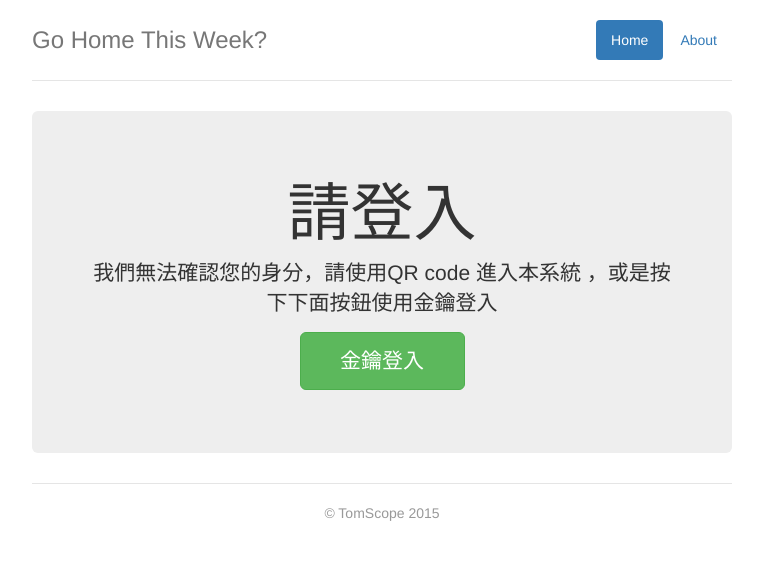
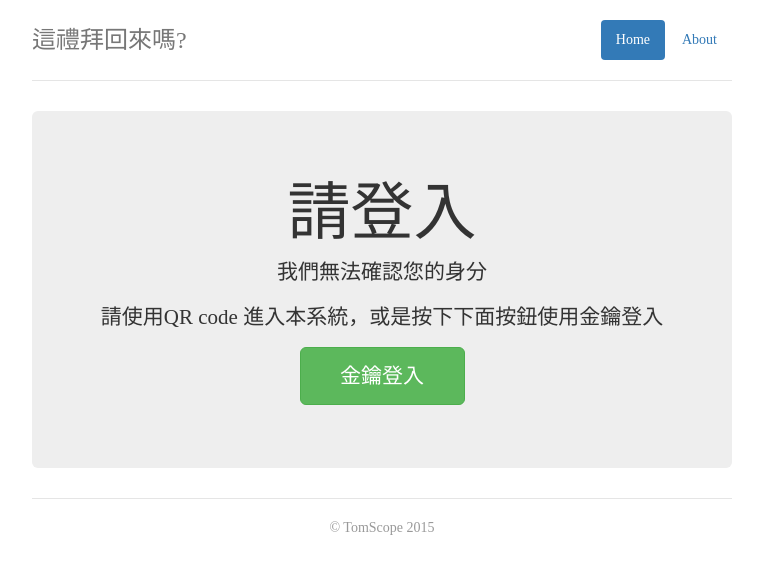
Before and after one commit to TomazWang/backhome, a Django app: page / in a window 1280 px wide. Shown: the top 574 px of the page, without its empty margins (258-1021 px from the left). Run offline with Django 3.2, Linux system fonts and the light colour scheme; some libraries are stand-ins or nearby versions; some web fonts are replaced.

Commit message:
add select request url add decision model modify templates with includes and Noto font

```diff
--- a/backhome/urls.py
+++ b/backhome/urls.py
@@ -7,5 +7,6 @@ urlpatterns = patterns('',
     # url(r'^blog/', include('blog.urls')),
 
     url(r'^admin/', include(admin.site.urls)),
-    url(r'^$', 'page.views.select'),
+    url(r'^$', 'page.views.select_page'),
+    url(r'^select', 'page.views.select'),
 )
--- a/page/views.py
+++ b/page/views.py
@@ -2,11 +2,13 @@ from django.shortcuts import render
 from django.http import HttpResponse
 
 from page.models import Member
+from page.models import Group
+from page.models import Decision
 # Create your views here.
 
 
 
-def select(request):
+def select_page(request):
 
 	# 1. check if login
 	# check POST data
@@ -15,6 +17,7 @@ def select(request):
 	member_id = post_data.get('usr_id',str(0))
 	key = post_data.get('key','0')
 
+	# page = render(request,'select_page.html')
 	page = render(request,'login_page.html')
 
 	if key == "6oHOME0NO7k3yFORpr12e" :
@@ -25,7 +28,7 @@ def select(request):
 		# 3. render into page
 		page = render(
 				request ,
-				'select_page,html',
+				'select_page.html',
 				{
 					'member':member,
 				}
@@ -36,3 +39,19 @@ def select(request):
 	else :
 		pass
 	return page
+
+
+def select(request):
+
+	post_data = request.POST
+
+	member_id = post_data.get('member_id',str(0))
+	member = Member.objects.filter(id=member_id)
+
+	decision = post_data.get('decision','NDY')
+
+	decisiton_data = Decision.objects.create(member = member, decision = decision)
+
+	decisiton_data.save()
+
+	page = render(request, 'see_all')
--- a/static/styles/select_page_style.css
+++ b/static/styles/select_page_style.css
@@ -1,10 +1,27 @@
 /* 思源體 */
+@font-face{
+  font-family: NotoSansHant-Bold;
+  src :url(fonts/NotoSansHant-Bold.otf);
+}
 
+
+
+@font-face{
+  font-family: NotoSansHant-Regular;
+  src :url(fonts/NotoSansHant-Regular.otf);
+}
+
+
+@font-face{
+  font-family: NotoSansHant-Thin;
+  src :url(fonts/NotoSansHant-Thin.otf);
+}
 
 /* Space out content a bit */
 body {
   padding-top: 20px;
   padding-bottom: 20px;
+  font-family: NotoSansHant-Regular;
 
 }
 
@@ -38,7 +55,23 @@ body {
 
 
 .options {
-	width: 30%;
+	min-width: 30%;
+}
+
+
+.jumbotron > h1{
+  font-family: NotoSansHant-Bold;
+}
+
+
+.lead-thin{
+  font-family: NotoSansHant-Thin;
+}
+
+#not_me_link{
+   cursor: pointer;
+   padding-top: 20px;
+   font-size: 120%;
 }
 
 
--- /dev/null
+++ b/templates/includes/general_header.html
@@ -0,0 +1,12 @@
+<div class="header clearfix">
+	<nav>
+		<ul class="nav nav-pills pull-right">
+			<li role="presentation" class="active"><a href="#">Home</a></li>
+			<li role="presentation"><a href="#">About</a></li>
+			<!--
+				<li role="presentation"><a href="#">Contact</a></li>
+			-->
+		</ul>
+	</nav>
+	<h3 class="text-muted">這禮拜回來嗎?</h3>
+</div>
--- a/templates/login_page.html
+++ b/templates/login_page.html
@@ -22,23 +22,13 @@
 <body>
 
 	<div class="container">
-		<div class="header clearfix">
-			<nav>
-				<ul class="nav nav-pills pull-right">
-					<li role="presentation" class="active"><a href="#">Home</a></li>
-					<li role="presentation"><a href="#">About</a></li>
-					<!--
-						<li role="presentation"><a href="#">Contact</a></li>
-					-->
-				</ul>
-			</nav>
-			<h3 class="text-muted">Go Home This Week?</h3>
-		</div>
+
+		{% include "includes/general_header.html" %}
 
 		<div class="jumbotron">
 			<h1>請登入</h1>
-			<p class="lead">我們無法確認您的身分，請使用QR code 進入本系統
-				，或是按下下面按鈕使用金鑰登入</p>
+			<p class="lead lead-thin">我們無法確認您的身分</p>
+			<p class="lead ">請使用QR code 進入本系統，或是按下下面按鈕使用金鑰登入</p>
 
 				<div class="container">
 					<p><a class="btn btn-lg btn-success options" href="#" role="button">金鑰登入</a></p>
```
Also changed, not shown: page/models.py (+24 -0 lines), templates/select_page.html (+6 -16 lines), db.sqlite3, page/migrations/0002_auto_20150330_2047.py (added), 3 other files. Lines whose indentation alone changed are shown as unchanged.
